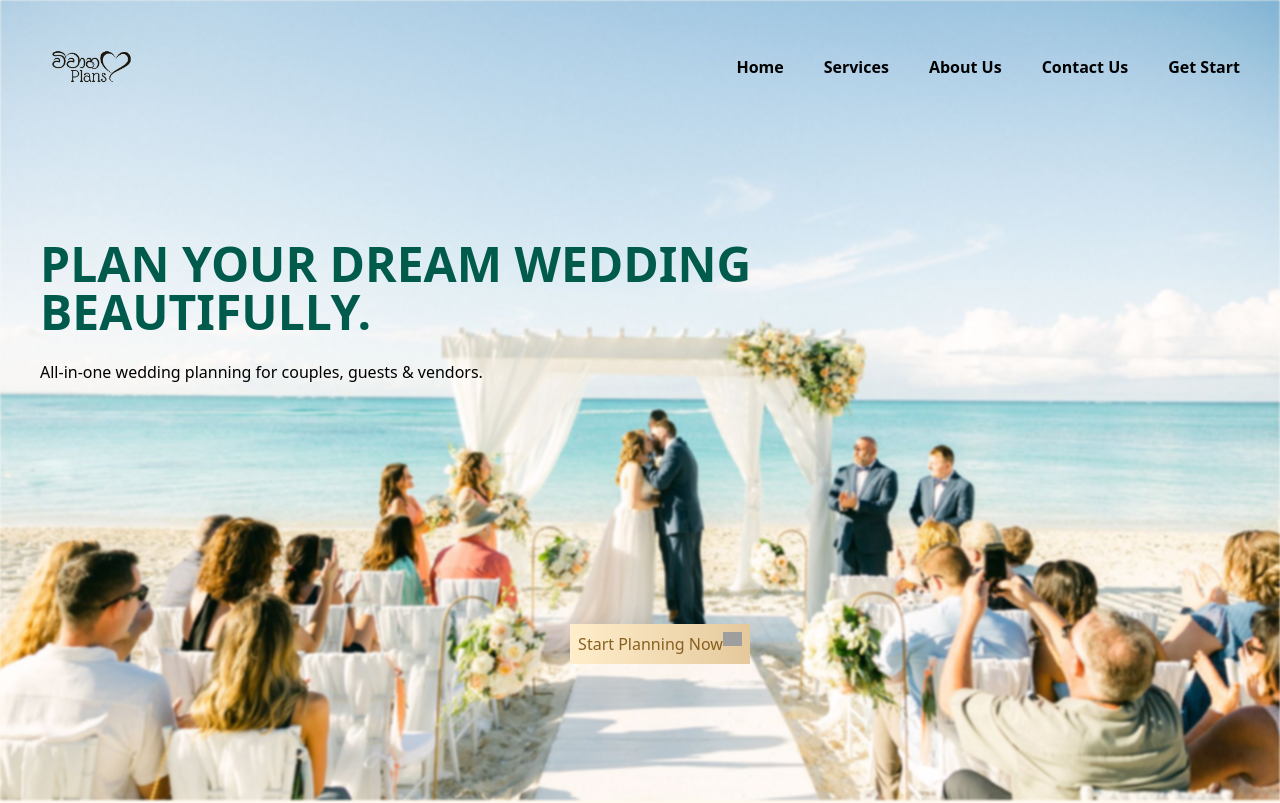
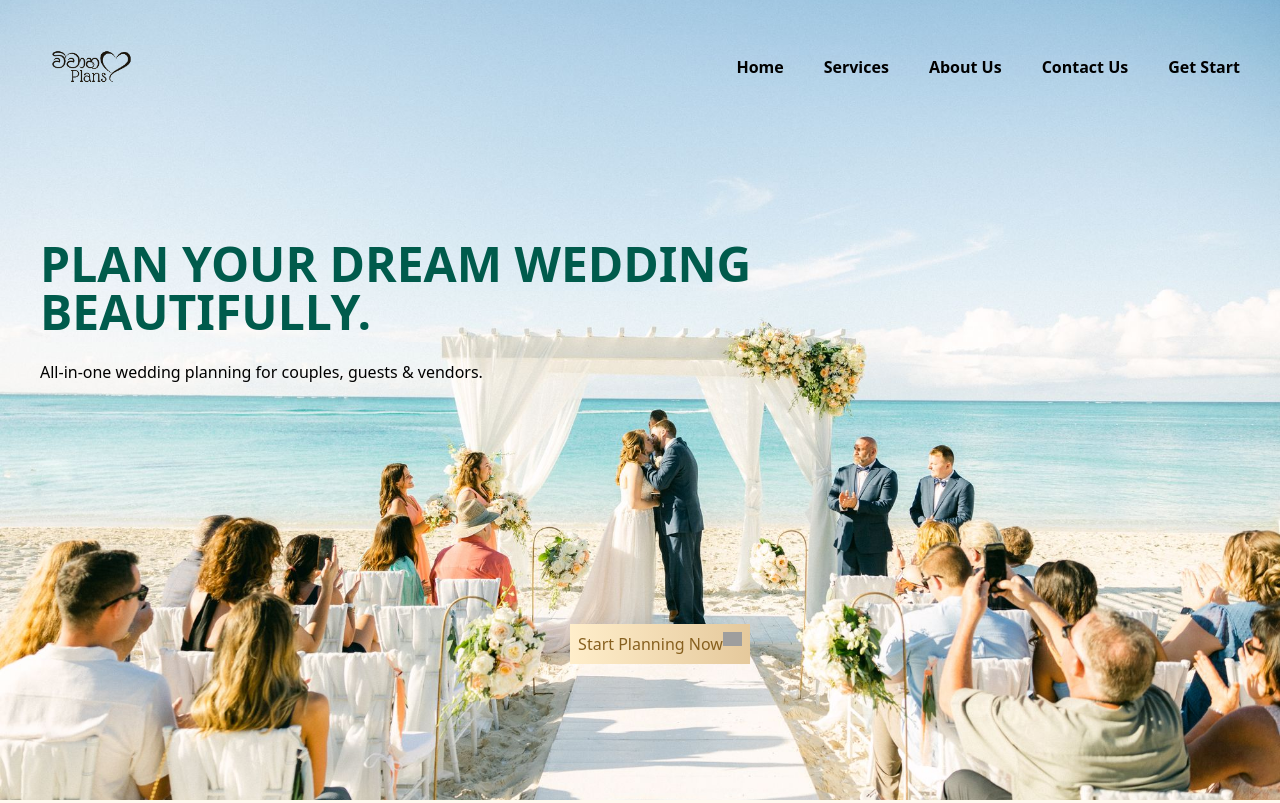
Before and after one commit to Introvera/VivahaPlans-marketingsite, a Next.js app: page / in a window 1280 px wide. Shown: the top 803 px of the page. Built offline with nearby package versions, Linux system fonts and the light colour scheme; grey boxes are pictures that could not be loaded.

Commit message:
Update hero.tsx

```diff
--- a/src/components/hero.tsx
+++ b/src/components/hero.tsx
@@ -4,7 +4,7 @@ import Image from 'next/image';
 const hero = () => {
   return (
     <div>
-        <div className="relative w-full h-[100vh] filter " style={{ filter: 'blur(0.9px)' }}>
+        <div className="relative w-full h-[100vh] filter ">
             <Image
             src="/heroimg.jpg"
             alt="Wedding Background"
```
